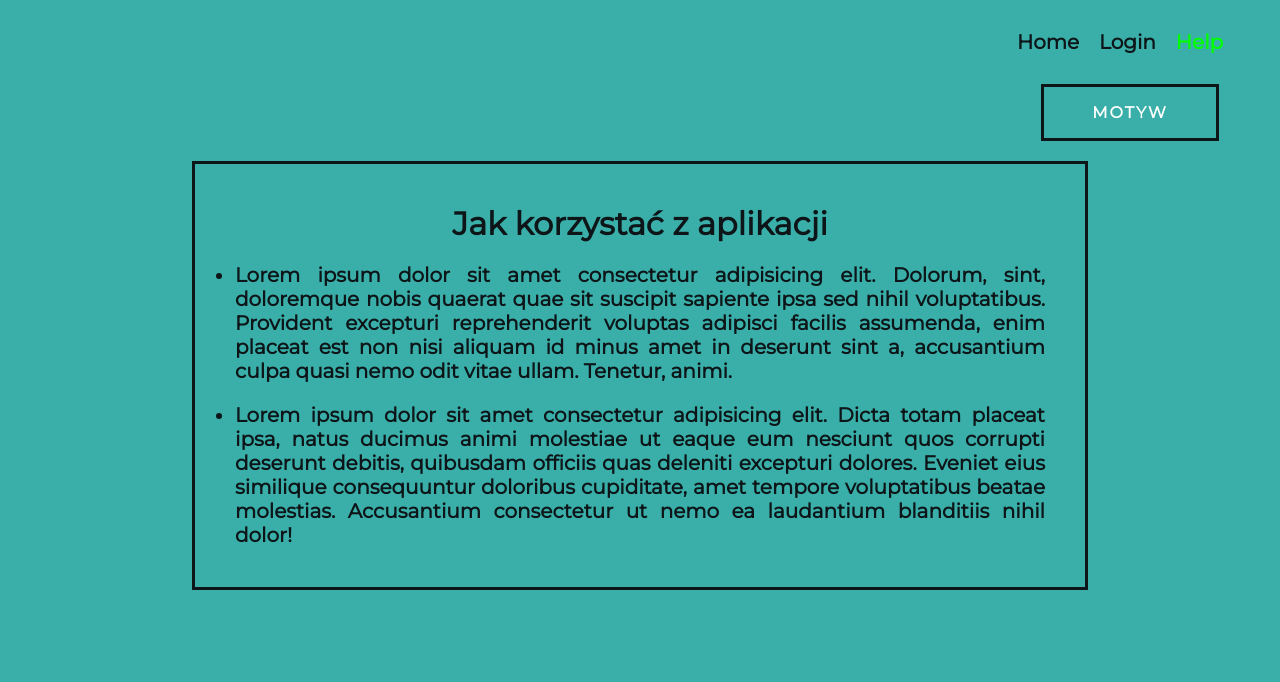
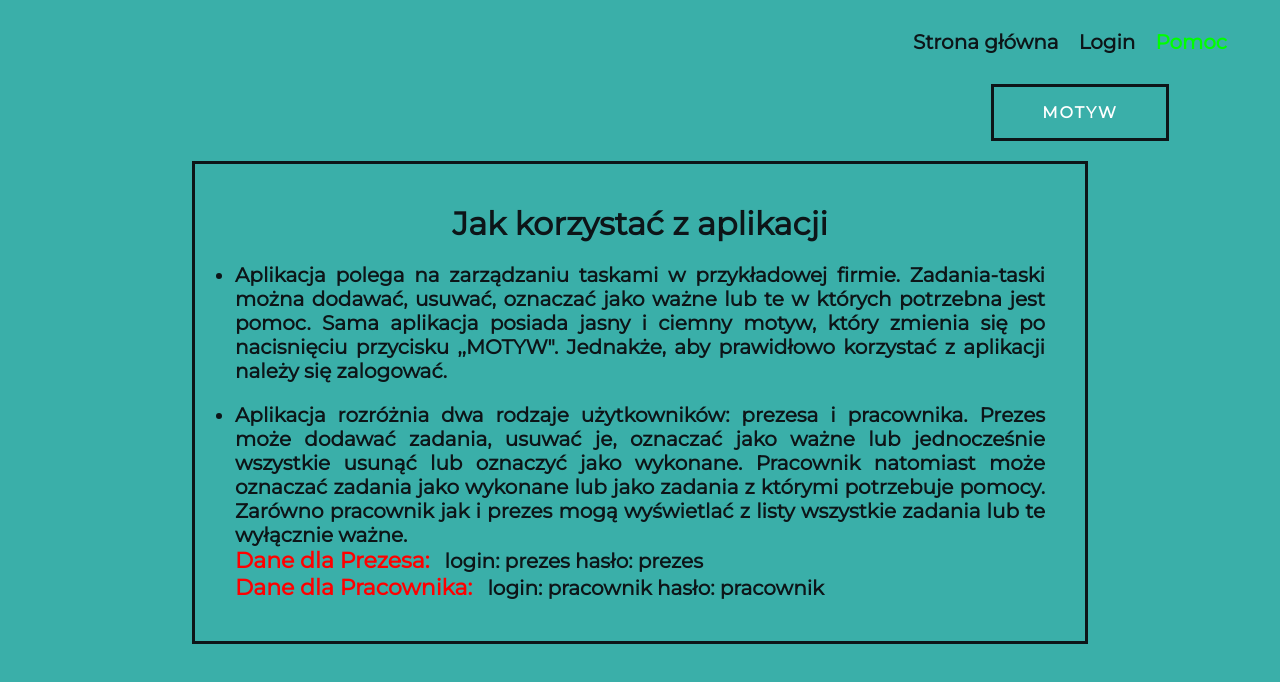
Before and after one commit to micad132/wkck-projekt, a Vue app: page /help in a window 1280 px wide. Shown: the top 682 px of the page. Built offline with nearby package versions, Linux system fonts and the light colour scheme.

Commit message:
roles almost done before firebase

```diff
--- a/src/App.vue
+++ b/src/App.vue
@@ -2,9 +2,9 @@
   <div class="wrapper">
     <header>
       <nav>
-        <router-link to="/">Home</router-link>
+        <router-link to="/">Strona główna</router-link>
         <router-link to="/about">Login</router-link>
-        <router-link to="/help">Help</router-link>
+        <router-link to="/help">Pomoc</router-link>
       </nav>
       <button @click="changeTheme()" class="theme">motyw</button>
     </header>
@@ -69,7 +69,7 @@ button {
 }
 
 header {
-  width: 300px;
+  width: 400px;
   margin-left: auto;
   margin-bottom: 20px;
 
--- a/src/components/TaskItem.vue
+++ b/src/components/TaskItem.vue
@@ -11,11 +11,22 @@
     </p>
     <div class="taskWrapper__tasks__task__buttons">
       <button
+	    v-if="userRole.isPracownik"
         ref="doneButton"
         @click="setDone()"
         :class="[
           isDone ? 'doneClicked' : '',
           'taskWrapper__tasks__task__buttons__button done',
+        ]"
+      >
+        <fa class="icon" icon="check" />
+      </button>
+	  <button
+	    v-else
+        ref="doneButton"
+        :class="[
+          isDone ? 'doneClicked' : '',
+          'taskWrapper__tasks__task__buttons__button done canceled',
         ]"
       >
         <fa class="icon" icon="check" />
@@ -27,11 +38,22 @@
         <fa class="icon" icon="xmark" />
       </button>
       <button
+	    v-if="userRole.isPracownik"
         ref="helpButton"
         @click="setHelp()"
         :class="[
           isHelp ? 'helpClicked' : '',
           'taskWrapper__tasks__task__buttons__button help',
+        ]"
+      >
+        <fa class="icon" icon="bell" />
+      </button>
+	  <button
+	    v-else
+        ref="helpButton"
+        :class="[
+          isHelp ? 'helpClicked' : '',
+          'taskWrapper__tasks__task__buttons__button help canceled',
         ]"
       >
         <fa class="icon" icon="bell" />
@@ -90,8 +112,7 @@ export default {
 
 	onMounted(()=> {
 
-		console.log(props.taskItem);
-		console.log(props.taskList);
+
 	})
 
     const cancelCallback = () => {
@@ -102,22 +123,27 @@ export default {
     const submitCallback = () => {
 
 		let deletingId = props.taskItem.id;
-		console.log(props.taskItem);
+
 		props.taskList.splice(deletingId,1);
 
 
 	};
 
     const setHelp = () => {
-      isHelp.value = !isHelp.value;
+      //isHelp.value = !isHelp.value;
+	  props.taskItem.help = !props.taskItem.help;
+	  isHelp.value = props.taskItem.help;
+
     };
     const setImportant = () => {
-      isImportant.value = !isImportant.value;
+      //isImportant.value = !isImportant.value;
 	  props.taskItem.important = !props.taskItem.important;
+	  isImportant.value = props.taskItem.important;
     };
     const setDone = () => {
       isDone.value = !isDone.value;
       isTaskNameChecked.value = !isTaskNameChecked.value;
+	  props.taskItem.done = isDone.value;
     };
     return {
       helpButton,
@@ -160,6 +186,7 @@ export default {
     font-size: 1.6rem;
     color: var(--theme-font-color);
 
+
     &.checked {
       text-decoration-line: line-through;
       text-decoration-color: #fff;
@@ -184,10 +211,11 @@ export default {
       align-items: center;
       justify-content: center;
       transition: 200ms all ease-in-out;
+	  color: var(--theme-font-color);
 
       .icon {
         font-size: 1.6rem;
-        //   color: var(--theme-font-color);
+
       }
 
 
@@ -218,6 +246,19 @@ export default {
 			  color: red;
 		  }
 	  }
+
+	  &.help.canceled{
+		  color: red;
+		  &:hover{
+			  color: red;
+		  }
+	  }
+	  &.done.canceled{
+		  color: red;
+		  &:hover{
+			  color: red;
+		  }
+	  }
     }
   }
 
--- a/src/components/TaskWrapper.vue
+++ b/src/components/TaskWrapper.vue
@@ -27,7 +27,7 @@
             name="taskWrapper__mainoperations__buttons__select"
             class="taskWrapper__mainoperations__buttons__button select"
 			@change="changeList($event)"
-			v-model="selectValue"
+
 
           >
             <option value="all">WSZYSTKIE</option>
@@ -42,7 +42,7 @@
           v-for="(task, index) in taskList"
           :key="index"
           :taskItem="task"
-          :id="siema"
+
 		  :taskList="taskList"
 		  :userRole="userRole"
         />
@@ -82,24 +82,31 @@ export default {
 
 	  	id: 0,
 	  	name: 'sprzatanie',
+	  	done: false,
+	  	help: false,
 	  	important: false,
 	  },
 	  {
 	  	id: 1,
 	  	name: 'kawka',
+	  	done: false,
+	  	help: false,
 	  	important: false,
 	  },
 	  {
 	  	id: 2,
 	  	name: 'costam',
+	  	done: false,
+	  	help: false,
 	  	important: false
 	  }])
 	const copyofTaskList = ref([]);
     const isActive = ref(false);
     const inputValue = ref(null);
     const item = ref(null);
+	let importantCount = 0;
     const userRole = props.userRole;
-	console.log(userRole);
+
 
     const addTask = () => {
       let listItem = inputValue.value.value;
@@ -110,7 +117,7 @@ export default {
         });
         return;
       }
-      taskList.value.push({ id: taskId, name: listItem, important: false });
+      taskList.value.push({ id: taskId, name: listItem,done:false,help:false,important: false });
       inputValue.value.value = "";
       context.emit("size", taskList.value.length);
       toast.success("Task added", {
@@ -122,18 +129,17 @@ export default {
     };
 
     const deleteTasks = () => {
-      taskList.value = [];
+      taskList.value.length = 0;
       context.emit("size", taskList.value.length);
     };
 
     const markTasks = () => {
       isActive.value = !isActive.value;
-      console.log(taskList.value);
-	  console.log(filteredTaskList);
+
     };
 
 	const changeList = (event) => {
-		console.log(event.target.value);
+
 		if(event.target.value == 'important'){
 			taskList.value = filteredTaskList();
 		}
@@ -152,6 +158,7 @@ export default {
 	})
 
     watch(taskList.value, () => {
+	  console.log('siemanko');
       if (taskList.value.length > 0) {
         ifButtons.value = true;
       }
@@ -159,6 +166,11 @@ export default {
 		  ifButtons.value = false;
 		  taskId = 0;
 	  }
+
+
+	//   let  newArr = filteredTaskList();
+	//   importantCount = newArr.length;
+	//   console.log(importantCount);
     });
 
 	const filteredTaskList = () => {
@@ -182,7 +194,8 @@ export default {
 	  filteredTaskList,
 	  changeList,
 	  copyofTaskList,
-	  userRole
+	  userRole,
+	  importantCount
     };
   },
 };
--- a/src/views/HelpView.vue
+++ b/src/views/HelpView.vue
@@ -3,20 +3,15 @@
     <h1>Jak korzystać z aplikacji</h1>
     <ul>
       <li>
-        Lorem ipsum dolor sit amet consectetur adipisicing elit. Dolorum, sint,
-        doloremque nobis quaerat quae sit suscipit sapiente ipsa sed nihil
-        voluptatibus. Provident excepturi reprehenderit voluptas adipisci
-        facilis assumenda, enim placeat est non nisi aliquam id minus amet in
-        deserunt sint a, accusantium culpa quasi nemo odit vitae ullam. Tenetur,
-        animi.
+        Aplikacja polega na zarządzaniu taskami w przykładowej firmie. Zadania-taski można dodawać, usuwać, oznaczać jako ważne lub te w których potrzebna jest pomoc.
+		Sama aplikacja posiada jasny i ciemny motyw, który zmienia się po nacisnięciu przycisku ,,MOTYW". Jednakże, aby prawidłowo korzystać z aplikacji należy się zalogować.
       </li>
       <li>
-        Lorem ipsum dolor sit amet consectetur adipisicing elit. Dicta totam
-        placeat ipsa, natus ducimus animi molestiae ut eaque eum nesciunt quos
-        corrupti deserunt debitis, quibusdam officiis quas deleniti excepturi
-        dolores. Eveniet eius similique consequuntur doloribus cupiditate, amet
-        tempore voluptatibus beatae molestias. Accusantium consectetur ut nemo
-        ea laudantium blanditiis nihil dolor!
+        Aplikacja rozróżnia dwa rodzaje użytkowników: prezesa i pracownika. Prezes może dodawać zadania, usuwać je, oznaczać jako ważne lub jednocześnie wszystkie usunąć lub oznaczyć jako wykonane.
+		Pracownik natomiast może oznaczać zadania jako wykonane lub jako zadania z którymi potrzebuje pomocy. Zarówno pracownik jak i prezes mogą wyświetlać z listy wszystkie zadania lub te wyłącznie ważne.
+		<br/>
+		<span>Dane dla Prezesa:</span> login: prezes hasło: prezes <br/>
+		<span>Dane dla Pracownika:</span> login: pracownik hasło: pracownik
       </li>
     </ul>
   </div>
@@ -48,6 +43,13 @@ export default {};
         text-align: justify;
         color: var(--theme-font-color);
         font-weight: 600;
+
+		span{
+		   font-size: 22px;
+		   color: red;
+		   margin-right: 10px;
+		}
+
       }
     }
   }
--- a/src/views/HomeView.vue
+++ b/src/views/HomeView.vue
@@ -1,93 +1,79 @@
 <template>
   <div class="home">
     <h1 class="home__logo">taskList</h1>
-    <p v-if="loginName" class="home__login">Jesteś zalogowany jako <span>{{ loginName }}</span></p>
+    <p v-if="loginName" class="home__login">
+      Jesteś zalogowany jako <span>{{ loginName }}</span>
+    </p>
     <p class="home__tasks">Lista obowiązków w firmie:</p>
     <div class="home__counts">
-      <div class="home__counts__count" v-if="taskAmount">{{taskAmount}}</div>
-	  <div class="home__counts__count" v-else >0</div>
-      <div class="home__counts__count important">3</div>
+      <div class="home__counts__count" v-if="taskAmount">{{ taskAmount }}</div>
+      <div class="home__counts__count" v-else>0</div>
+      <div class="home__counts__count important">0</div>
     </div>
-	<TaskWrapper @size="addTask" :userRole="userRole"/>
-
+    <TaskWrapper @size="addTask" :userRole="userRole" />
   </div>
 </template>
 
 <script>
-import TaskWrapper from '../components/TaskWrapper.vue';
-import {ref,watch,onMounted} from 'vue';
-import {useRoute} from 'vue-router';
+import TaskWrapper from "../components/TaskWrapper.vue";
+import { ref, watch, onMounted } from "vue";
+import { useRoute } from "vue-router";
 export default {
   name: "HomeView",
-  components: {TaskWrapper},
+  components: { TaskWrapper },
 
-
-
-  setup(){
+  setup() {
     const route = useRoute();
     const taskAmount = ref(null);
     const userRole = {
+      isPrezes: false,
+      isPracownik: false,
+    };
+    let loginName = route.params.login;
 
-		  isPrezes: false,
-		  isPracownik: false
-	  }
-	  let loginName  = route.params.login;
-
-
-
-
-		  console.log('siema');
-		  if(loginName === 'prezes'){
-
+    if (loginName === "prezes") {
       userRole.isPrezes = true;
-		  }
-		  else if(loginName === 'pracownik'){
+    } else if (loginName === "pracownik") {
       userRole.isPracownik = true;
     }
 
+    const addTask = (val) => {
+      taskAmount.value = val;
 
-	  const addTask = val => {
-		  taskAmount.value = val;
-		  console.log(loginName);
-	  }
+    };
 
-	  watch(taskAmount, ()=> {
+    watch(taskAmount, () => {});
 
-	  })
-
-
-
-	  return{taskAmount,addTask,loginName,userRole}
-  }
+    return { taskAmount, addTask, loginName, userRole };
+  },
 };
 </script>
 
 <style lang="scss" scoped>
 .home {
-
   margin-top: -5rem;
   h1,
-  &__tasks,&__login {
+  &__tasks,
+  &__login {
     color: var(--theme-font-color);
-	padding-top: .5rem;
+    padding-top: 0.5rem;
   }
 
-  h1{
+  h1 {
     font-size: 40px;
     font-style: italic;
     color: #fff;
-
   }
-  &__login{
+  &__login {
     font-size: 22px;
 
-	  & > span{
+    & > span {
       font-weight: bold;
       color: rgb(51, 255, 0);
     }
   }
 
-  &__tasks{
+  &__tasks {
     font-size: 20px;
   }
 
@@ -98,8 +84,8 @@ export default {
     gap: 2rem;
     width: 30%;
     max-width: 300px;
-    margin: .5rem auto;
-    padding: .5rem;
+    margin: 0.5rem auto;
+    padding: 0.5rem;
 
     &__count {
       border: 3px solid var(--theme-button-border);
@@ -109,16 +95,9 @@ export default {
 
       transition: 200ms all ease-in-out;
 
-
-
-
       &.important {
         color: red;
-
-
       }
-
-
     }
   }
 }
--- a/src/views/LoginView.vue
+++ b/src/views/LoginView.vue
@@ -4,7 +4,7 @@
 
     <form @submit.prevent class="wrapper" autocomplete="off">
       <label>Login:</label>
-      <input  v-model="loginInfo.name" type="text" autocomplete="off" />
+      <input  v-model="loginInfo.name" type="text" autocomplete="off" autofocus />
       <label>Hasło:</label>
       <input
 
@@ -82,7 +82,7 @@ h1 {
 }
 
 .wrapper {
-  //background-image: linear-gradient(45deg,#C3A8EE,#F5C1EA);
+
   border-radius: 10px;
   margin: 0 auto;
   width: 70%;
@@ -92,7 +92,7 @@ h1 {
   padding: 40px;
   align-items: center;
   background-color: transparent;
-  //border: 3px solid var(--theme-button-border);
+
 
   label {
     font-size: 1.2rem;
@@ -111,8 +111,7 @@ h1 {
     color: #fff;
 
     &:focus {
-      //background-color: var(--theme-hover-button-color);
-      //border: 5px solid var(--theme-hover-button-color);
+
       width: 60%;
       color: #fff;
     }
```
Lines whose indentation alone changed are shown as unchanged.
